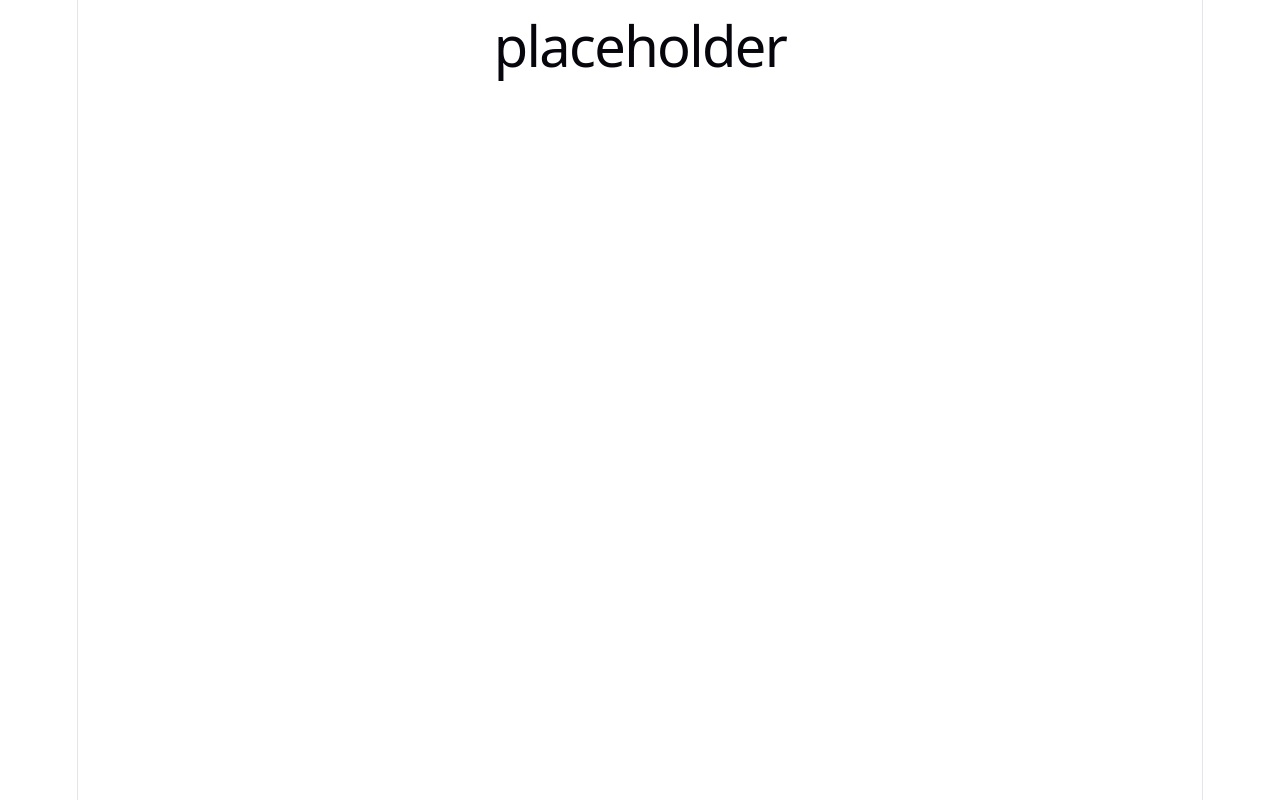
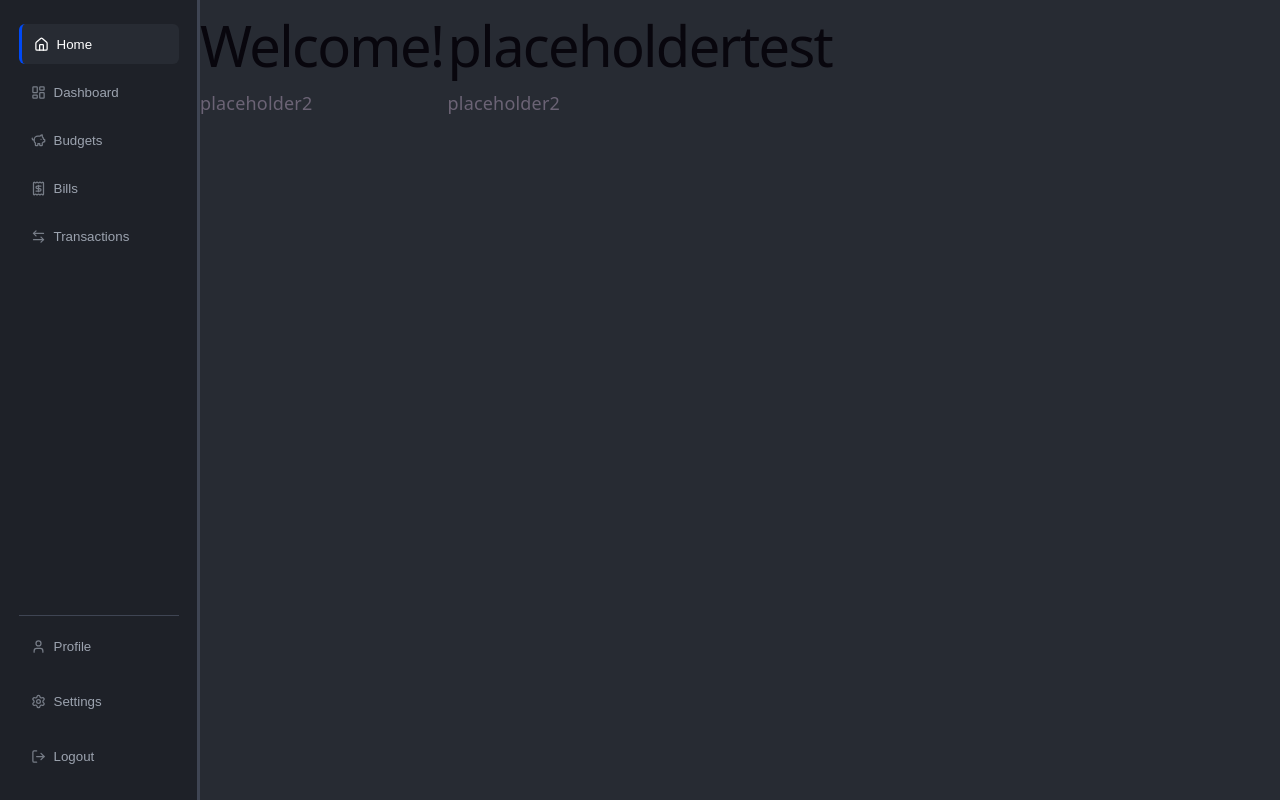
Before and after one commit to KennerHayth/budget-tool, a React (Vite) app: page /Home in a window 1280 px wide. Built offline with nearby package versions, Linux system fonts and the light colour scheme.

Commit message:
Fixed buttons to be created based on an array of ButtonProps. Added Icons to Sidebar buttons. Initial color scheme for home page has been set, subject to change.

```diff
--- a/package.json
+++ b/package.json
@@ -10,6 +10,7 @@
     "preview": "vite preview"
   },
   "dependencies": {
+    "lucide-react": "^1.8.0",
     "react": "^19.2.4",
     "react-dom": "^19.2.4",
     "react-router-dom": "^7.13.2"
--- /dev/null
+++ b/src/components/Sidebar.tsx
@@ -0,0 +1,100 @@
+import { useState } from "react";
+import { type LucideIcon, ArrowLeftRight, Home, LayoutDashboard, LogOut, PiggyBank, Receipt, Settings, User} from "lucide-react";
+
+
+interface ButtonProps{
+    title:string;
+    icon: LucideIcon;
+    onClick: () => void;
+    active?: boolean;
+}
+
+function FunctionalButton({icon : Icon,title,onClick, active}:ButtonProps){
+    return <button style = {{
+        display:"flex",
+        alignItems:"center",
+        gap:8,
+        borderRadius: 6,
+        background:active ?"#272B33" : "transparent",
+        border:"none",
+        borderLeft: active ?"3px solid #0049f5" : "transparent",
+        padding:"0 12px",
+        color: active ? "#ffffff" : "#9ca3af",
+        width:"160px",
+        height:"40px",
+        cursor:"pointer",
+        transition: "background 0.12s"
+    }}
+        onClick={onClick}><Icon size={15} style={{ opacity: active ? 1 : 0.7, flexShrink: 0 }}/>{title}</button>
+}
+
+const navItems = [
+    {title:"Home", icon:Home},
+    {title:"Dashboard", icon: LayoutDashboard},
+    {title:"Budgets", icon:PiggyBank},
+    {title:"Bills", icon:Receipt},
+    {title:"Transactions", icon:ArrowLeftRight}];
+
+const bottomItems = [
+    {title:"Profile", icon:User},
+    {title: "Settings", icon:Settings},
+    {title:"Logout", icon:LogOut}];
+
+
+export default function Sidebar(){
+    const [active, setActive] = useState("Home");
+
+    return(
+
+        <div style = {{
+            height:"100vh",
+            width:"200px",
+            display: "flex",
+            flexDirection: "column",
+            color:"#EDEAE4",
+            background:"#1E2128",
+            alignItems:"center",
+            boxSizing: "border-box",
+            borderRight:"3px solid #3F4553"
+            }}>
+
+            <div style ={{
+                display:"flex",
+                flexDirection:"column",
+                gap:"8px",
+                marginTop:"3vh"}}>
+
+            {navItems.map((item) => (
+                    <FunctionalButton
+                    key={item.title}
+                    icon = {item.icon}
+                    title={item.title}
+                    active={active === item.title}
+                    onClick={() => setActive(item.title)}
+                    />
+                ))}
+            </div>
+
+            <div style = {{
+                display:"flex",
+                flexDirection:"column",
+                gap:"15px",
+                marginTop:"auto",
+                marginBottom:"3vh",
+                paddingTop:"10px",
+                borderTop:"1px solid #3F4553"}}>
+
+                {bottomItems.map((item) => (
+                    <FunctionalButton
+                    key={item.title}
+                    icon = {item.icon}
+                    title={item.title}
+                    active={active === item.title}
+                    onClick={() => setActive(item.title)}
+                    />
+                ))}
+            </div>
+
+        </div>
+    )
+}
--- a/src/index.css
+++ b/src/index.css
@@ -50,17 +50,7 @@
   }
 }
 
-#root {
-  width: 1126px;
-  max-width: 100%;
-  margin: 0 auto;
-  text-align: center;
-  border-inline: 1px solid var(--border);
-  min-height: 100svh;
-  display: flex;
-  flex-direction: column;
-  box-sizing: border-box;
-}
+
 
 body {
   margin: 0;
--- a/src/pages/Homepage.tsx
+++ b/src/pages/Homepage.tsx
@@ -1,7 +1,23 @@
+import Sidebar from "../components/Sidebar"
+
 export default function Homepage() {
     return(
-        <div>
-            <h1>placeholder</h1>
+        <div style = {{display:"grid",gridTemplateColumns:"200px 1fr 1fr", background:"#272B33",overflow:"visible"}}>
+            <div style = {{
+            }}>
+                <Sidebar/>
+            </div>
+            <div style = {{display:"grid",gridTemplateColumns:"1fr 1fr"}}>
+                <div>
+                    <h1>Welcome!</h1>
+                    <p>placeholder2</p>
+                </div>
+              <div>
+                    <h1>placeholder</h1>
+                    <p>placeholder2</p>
+                </div>
+            </div>
+            <h1>test</h1>
         </div>
     )
 }
--- a/src/pages/Login.tsx
+++ b/src/pages/Login.tsx
@@ -46,21 +46,23 @@ export default function LoginPage(){
 
 
     return(
+    <div style = {{display:"grid", gridTemplateColumns:"40% 60%"}}>
+
+        <div style = {{background:"#333131"}}><h1>Placeholder</h1></div>
+
         <div style = {{
             display:"flex",
             flexDirection:"column",
             background:"#56b5f5",
             height:"100vh",
-        width: "100vh",
             alignItems:"center",
             justifyContent:"center"}}>
 
-        <div>
             <h1 style = {{}}>Welcome</h1>
             <p style = {{color:"white"}}>log in or register below</p>
             {error && <p style={{color:"red"}}>{error}</p>}
 
-        </div>
+
 
             <div style={{
                 display: "flex",
@@ -86,15 +88,15 @@ export default function LoginPage(){
 
                 <LoginButton onClick={handleLogin}/>
 
-            <div>
+                <p><Link to="/Register" style = {{color:"white"}}> register new account</Link> </p>
 
-            <p><Link to="/Register" style = {{color:"white"}}> register new account</Link> </p>
 
             </div>
         </div>
 
 
 
+
     </div>)
 
 }
```
Also changed, not shown: 1 other file (tests, documents, lock files or other folders). Lines whose indentation alone changed are shown as unchanged.
